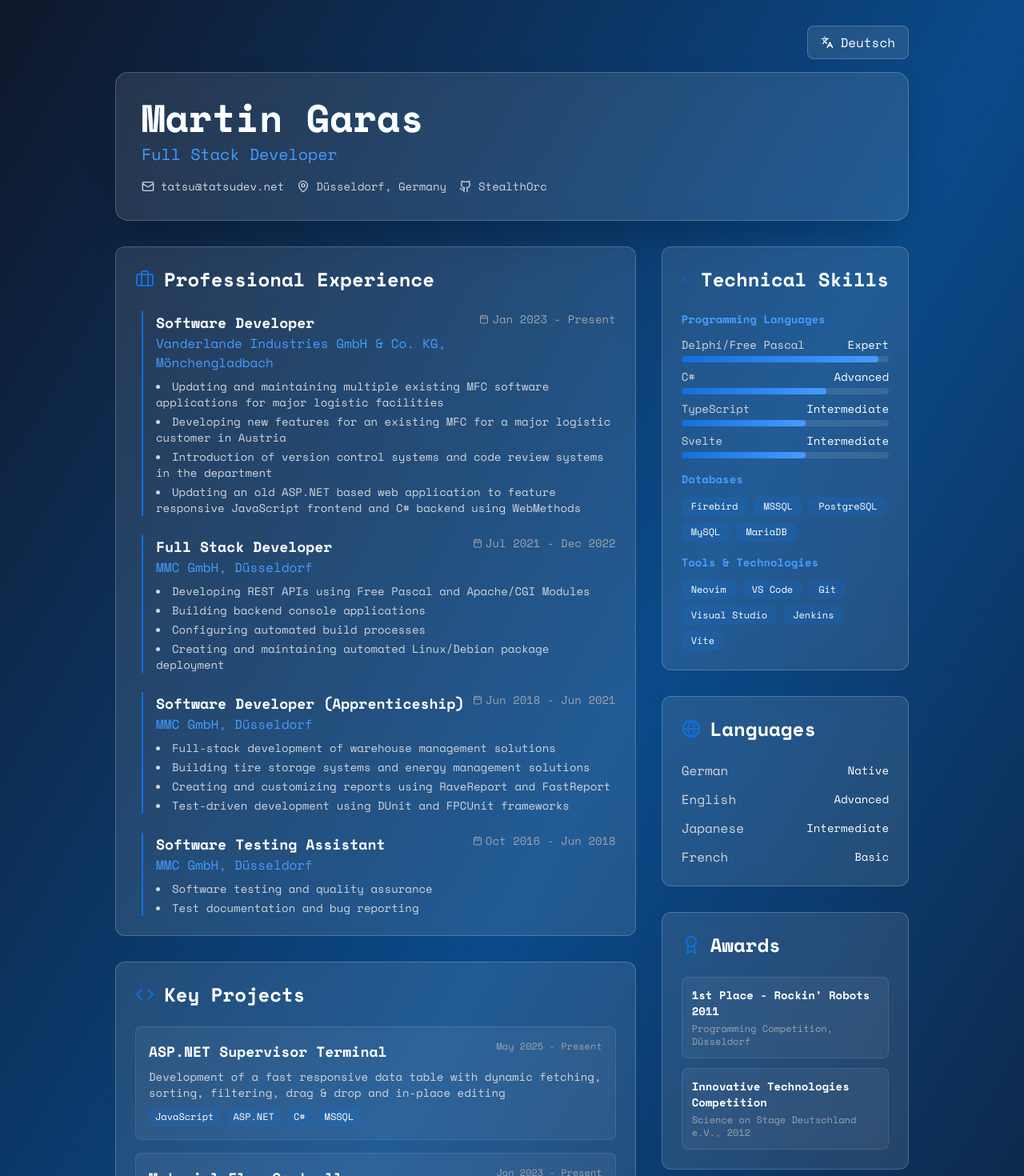
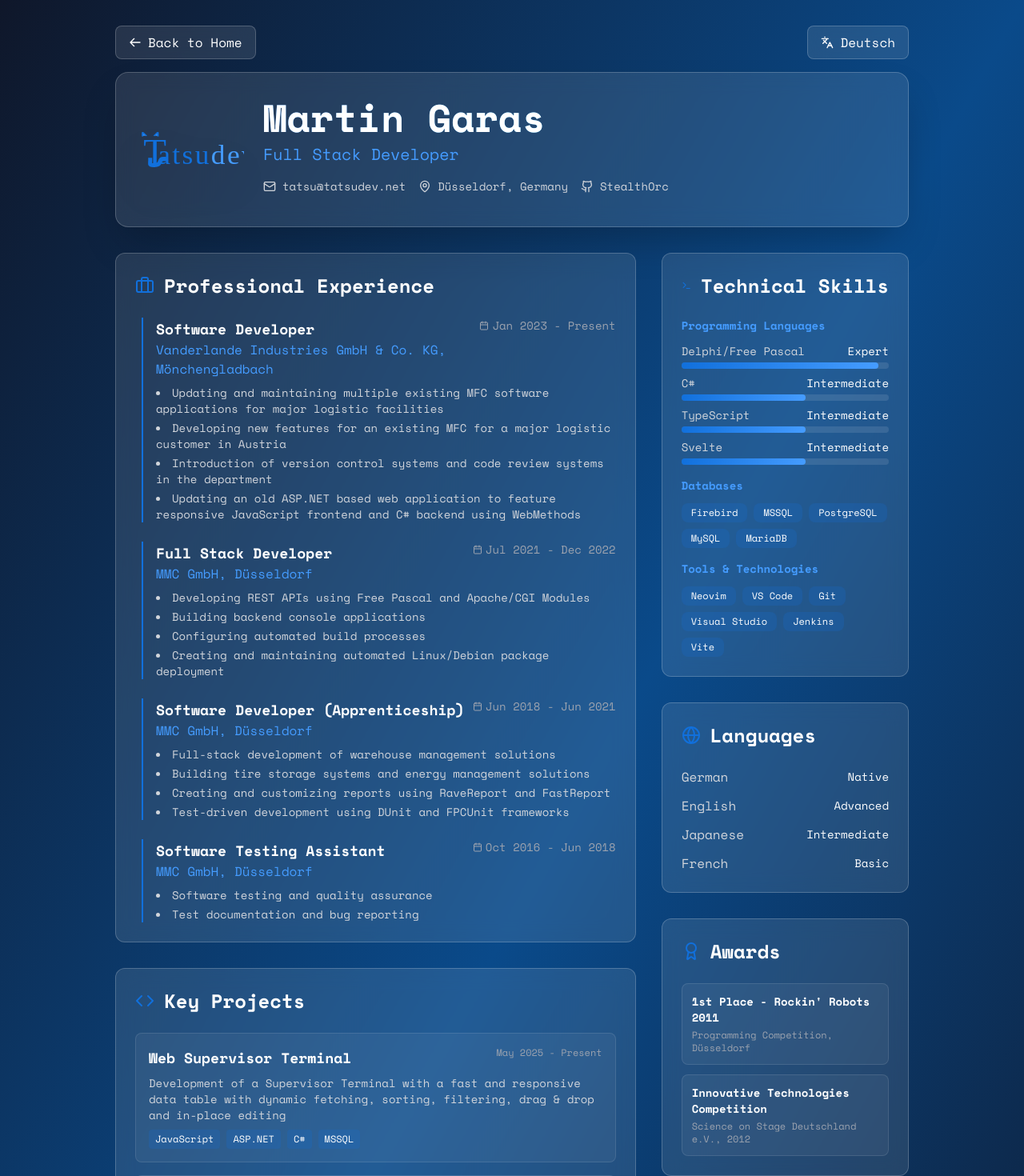
Before and after one commit to StealthOrc/TatsuDev, a SvelteKit app: page /resume in a window 1280 px wide. Shown: the top 1470 px of the page at 80% size. Built offline with nearby package versions, Linux system fonts and the light colour scheme.

Commit message:
added logo, added refs to move betwen pages.

```diff
--- a/src/routes/+page.svelte
+++ b/src/routes/+page.svelte
@@ -10,18 +10,32 @@
 <div class="h-full w-full bg-gray-800 flex flex-col items-center">
   <div class="rainbow-border transition duration-200" class:rainbow-anim={showRainbow}></div>
   <div class="flex flex-col h-full w-96 sm:min-w-48">
-    <div class="flex-none w-full p-5 flex items-center justify-center">
-      <div class="relative inline-block group">
-        <div class="rainbow-border" class:rainbow-anim={showRainbow}></div>
-        <div class="relative z-10 flex p-2 m-0.5 items-center justify-center text-center bg-gray-600 hover:bg-gray-600 rounded-full p-3 hover:p-4 duration-200 ease-in hover:p-2">
-          <h1 class="text-3xl font-bold text-gray-200 duration-200 ease-in">@TatsuDev</h1>
-        </div>
+    <div class="flex-none w-full p-5 flex flex-col items-center justify-center gap-4">
+      <!-- Logo -->
+      <div class="w-32 h-32 relative group">
+        <img src="/TatsuDev.svg" alt="TatsuDev Logo" class="w-full h-full object-contain drop-shadow-2xl transition-transform duration-300 group-hover:scale-110" />
       </div>
+
+      <!-- Name Badge -->
     </div>
-    <div class="flex-1 text-gray-200 text-wrap text-center">
+    <div class="flex-1 text-gray-200 text-wrap text-center space-y-4">
       <p>Welcome to my little playground. </p>
       <p>We currently are under construction.</p>
       <p>I'm sorry, you've got nothing to see here just yet..</p>
+
+      <!-- Quick Links -->
+      <div class="pt-4">
+
+      <div class="relative inline-block group">
+        <div class="rainbow-border" class:rainbow-anim={showRainbow}></div>
+        <div class="relative z-10 flex p-2 m-0.5 items-center justify-center text-center bg-gray-600 hover:bg-gray-600/50 text-gray-200 rounded-full p-3 duration-200 ease-in">
+          <a href="/resume" class="inline-block px-6 py-2">
+            View Resume
+          </a>
+        </div>
+      </div>
+      </div>
+
       <div class="flex items-center justify-center p-5 cursor-hand">
         <a href="https://x.com/TatsuDeveloper">
           <Twitter class="text-white"/>
--- a/src/routes/resume/+page.svelte
+++ b/src/routes/resume/+page.svelte
@@ -43,7 +43,7 @@
 			introducingVcs: 'Introduction of version control systems and code review systems in the department',
 			updatingAspNet: 'Updating an old ASP.NET based web application to feature responsive JavaScript frontend and C# backend using WebMethods',
 			mfcProjectDesc: 'Development, update and maintenance of an MFC for a major logistics customer in Austria',
-			supervisorTerminalDesc: 'Development of a fast responsive data table with dynamic fetching, sorting, filtering, drag & drop and in-place editing',
+			supervisorTerminalDesc: 'Development of a Supervisor Terminal with a fast and responsive data table with dynamic fetching, sorting, filtering, drag & drop and in-place editing',
       awards: 'Awards',
 		},
 		de: {
@@ -85,7 +85,7 @@
 			introducingVcs: 'Einführung von Versionskontrollsystemen und Code-Review-Systemen in der Abteilung',
 			updatingAspNet: 'Aktualisierung einer alten ASP.NET-basierten Webanwendung mit responsivem JavaScript-Frontend und C#-Backend mit WebMethods',
 			mfcProjectDesc: 'Entwicklung, Aktualisierung und Wartung eines MFR für einen großen Logistikkunden in Österreich',
-			supervisorTerminalDesc: 'Entwicklung einer schnellen responsiven Datentabelle mit dynamischem Abrufen, Sortieren, Filtern, Drag & Drop und In-Place-Bearbeitung',
+			supervisorTerminalDesc: 'Entwicklung eines Web Leitstandes mit einer schnellen responsiven Datentabelle mit dynamischem Abrufen, Sortieren, Filtern, Drag & Drop und In-Place-Bearbeitung',
       awards: 'Auszeichnungen',
 		}
 	};
@@ -100,8 +100,15 @@
 
 <div class="min-h-screen bg-gradient-to-br from-slate-900 via-[#0a4a8a] to-slate-900">
 	<div class="container mx-auto px-4 py-8 max-w-5xl">
-		<!-- Language Switcher -->
-		<div class="flex justify-end mb-4">
+		<!-- Navigation -->
+		<div class="flex justify-between items-center mb-4">
+			<a href="/" class="flex items-center gap-2 px-4 py-2 bg-white/10 backdrop-blur-md rounded-lg border border-white/20 hover:bg-white/20 transition-colors text-white">
+				<svg class="w-4 h-4" fill="none" stroke="currentColor" viewBox="0 0 24 24">
+					<path stroke-linecap="round" stroke-linejoin="round" stroke-width="2" d="M10 19l-7-7m0 0l7-7m-7 7h18"></path>
+				</svg>
+				{currentLang === 'en' ? 'Back to Home' : 'Zurück zur Startseite'}
+			</a>
+
 			<button
 				on:click={() => currentLang = currentLang === 'en' ? 'de' : 'en'}
 				class="flex items-center gap-2 px-4 py-2 bg-white/10 backdrop-blur-md rounded-lg border border-white/20 hover:bg-white/20 transition-colors text-white"
@@ -114,7 +121,12 @@
 		<!-- Header Section -->
 		<header class="bg-white/10 backdrop-blur-md rounded-2xl p-8 mb-8 border border-white/20 shadow-2xl">
 			<div class="flex flex-col md:flex-row items-center md:items-start gap-6">
-				<div class="flex-1">
+				<!-- Logo -->
+				<div class="w-24 h-24 md:w-32 md:h-32 flex-shrink-0">
+					<img src="/TatsuDev.svg" alt="TatsuDev Logo" class="w-full h-full object-contain drop-shadow-2xl" />
+				</div>
+
+				<div class="flex-1 text-center md:text-left">
 					<h1 class="text-4xl md:text-5xl font-bold text-white mb-2 bg-gradient-to-r from-[#459cff] to-[#5dfffc] bg-clip-text text-transparent">
 						Martin Garas
 					</h1>
@@ -235,7 +247,7 @@
 					<div class="space-y-4">
 						<div class="bg-white/5 rounded-lg p-4 border border-white/10">
 							<div class="flex justify-between items-start mb-2">
-								<h3 class="text-lg font-semibold text-white">{currentLang === 'en' ? 'ASP.NET Supervisor Terminal' : 'ASP.NET Supervisor Terminal'}</h3>
+								<h3 class="text-lg font-semibold text-white">{currentLang === 'en' ? 'Web Supervisor Terminal' : 'Web Leitstand'}</h3>
 								<span class="text-xs text-gray-400">{currentLang === 'en' ? 'May 2025 - Present' : 'Mai 2025 - Heute'}</span>
 							</div>
 							<p class="text-gray-300 text-sm mb-2">{t.supervisorTerminalDesc}</p>
@@ -349,10 +361,10 @@
 								<div>
 									<div class="flex justify-between text-sm mb-1">
 										<span class="text-gray-300">C#</span>
-										<span class="text-white">{t.advanced}</span>
+										<span class="text-white">{t.intermediate}</span>
 									</div>
 									<div class="w-full bg-white/10 rounded-full h-2">
-										<div class="bg-gradient-to-r from-[#1170dc] to-[#459cff] h-2 rounded-full" style="width: 70%"></div>
+										<div class="bg-gradient-to-r from-[#1170dc] to-[#459cff] h-2 rounded-full" style="width: 60%"></div>
 									</div>
 								</div>
 								<div>
```
Also changed, not shown: static/TatsuDev.svg (added).
